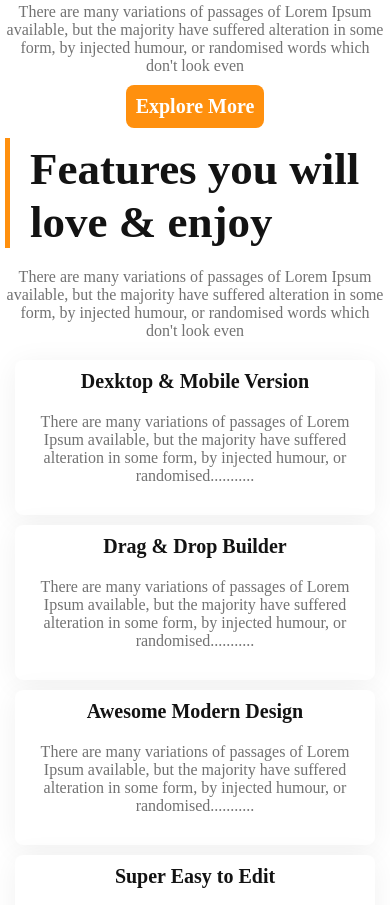
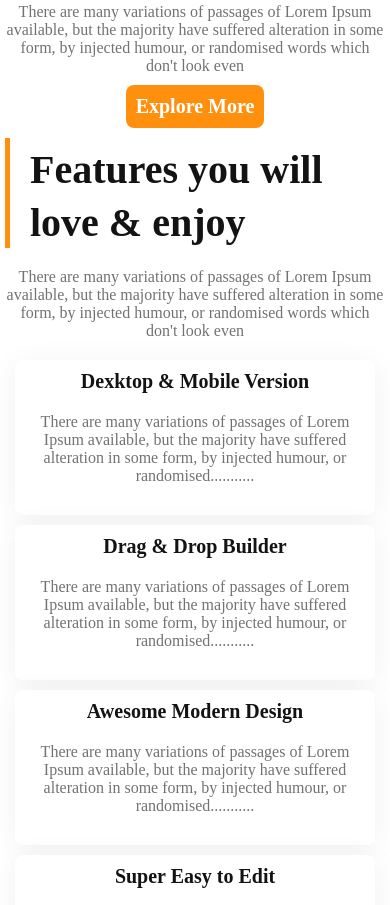
Before and after one commit to Masum-Reja/g3-architects, a plain HTML site: page index.html in a window 390 px wide. Shown: the part 2194-3099 px from the top of the page. Drawn offline with Linux system fonts and the light colour scheme.

Commit message:
Responsive upate

```diff
--- a/styles/style.css
+++ b/styles/style.css
@@ -366,6 +366,11 @@ footer {
         text-align: center;
     }
 
+    .features .section-title{
+        font-size: 40px;
+        font-weight: 700;
+    }
+
     .features .btn-primary {
         margin: 10px;
     }
```
